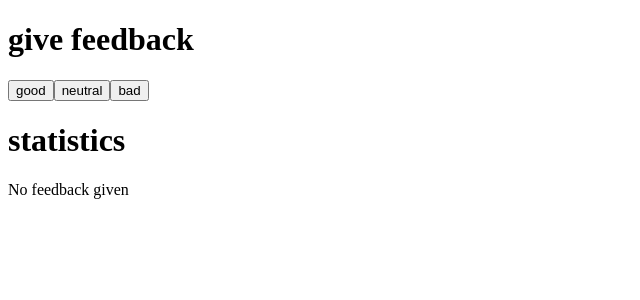
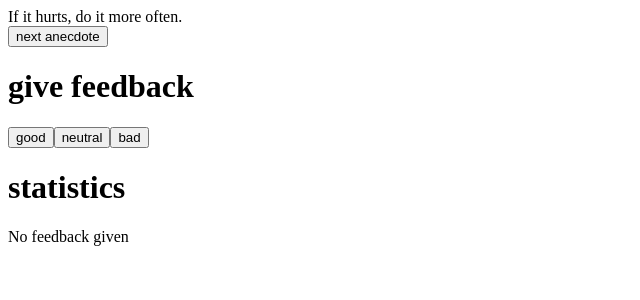
Before and after one commit to eppmakin/fullstackopen, a React (Create React App) app in the folder part1/unicafe/: page / in a window 1280 px wide. Shown: the top 300 px of the page, without its empty margins (0-640 px from the left). Built offline with nearby package versions, Linux system fonts and the light colour scheme.

Commit message:
part 1.12 + cleaned code up a bit

```diff
--- a/part1/unicafe/src/App.js
+++ b/part1/unicafe/src/App.js
@@ -2,7 +2,7 @@
 // Refactor your application so that displaying the statistics is extracted into its own Statistics component.
 const Statistics = (props) => {
   // destructure the values for less typing
-  const { good, neutral, bad } = props;
+  const { good, neutral, bad } = props
   const all = good + neutral + bad
   const average = (good - bad) / all // same as before just written better
   const positive = (good / all) * 100 + "%"
@@ -35,6 +35,19 @@
 }
 // The state of the application remains in the App root component.
 const App = () => {
+  const anecdotes = [
+    'If it hurts, do it more often.',
+    'Adding manpower to a late software project makes it later!',
+    'The first 90 percent of the code accounts for the first 10 percent of the development time...The remaining 10 percent of the code accounts for the other 90 percent of the development time.',
+    'Any fool can write code that a computer can understand. Good programmers write code that humans can understand.',
+    'Premature optimization is the root of all evil.',
+    'Debugging is twice as hard as writing the code in the first place. Therefore, if you write the code as cleverly as possible, you are, by definition, not smart enough to debug it.',
+    'Programming without an extremely heavy use of console.log is same as if a doctor would refuse to use x-rays or blood tests when diagnosing patients.',
+    'The only way to go fast, is to go well.'
+  ]
+  const [selected, setSelected] = useState(0)
+  // tracking previously selected anecdote
+  const [previousSelected, setPreviousSelected] = useState(null)
   // save clicks of each button to its own state
   const [good, setGood] = useState(0)
   const [neutral, setNeutral] = useState(0)
@@ -44,20 +57,33 @@
   // good click
   const handleGoodClick = () => {
     setGood(good + 1)
-    setFeedbackSubmitted(true);
+    setFeedbackSubmitted(true)
   }
   // neutral click
   const handleNeutralClick = () => {
     setNeutral(neutral + 1)
-    setFeedbackSubmitted(true);
+    setFeedbackSubmitted(true)
   }
   // bad click
   const handleBadClick = () => {
     setBad(bad + 1)
-    setFeedbackSubmitted(true);
+    setFeedbackSubmitted(true)
+  }
+  // choosing a random anecdote
+  const handleAnecdote = () => {
+    let i = Math.floor(Math.random() * anecdotes.length)
+    while (i == previousSelected) {
+      i = Math.floor(Math.random() * anecdotes.length)
+    }
+    // making it so next anecdote is always a different anecdote
+    setPreviousSelected(i)
+    setSelected(i)
   }
   return (
     <div>
+      {anecdotes[selected]}
+      <br />
+      <Button handleClick={handleAnecdote} text="next anecdote"/>
       <h1>give feedback</h1>
       <Button handleClick={handleGoodClick}    text="good"   />
       <Button handleClick={handleNeutralClick} text="neutral"/>
```
